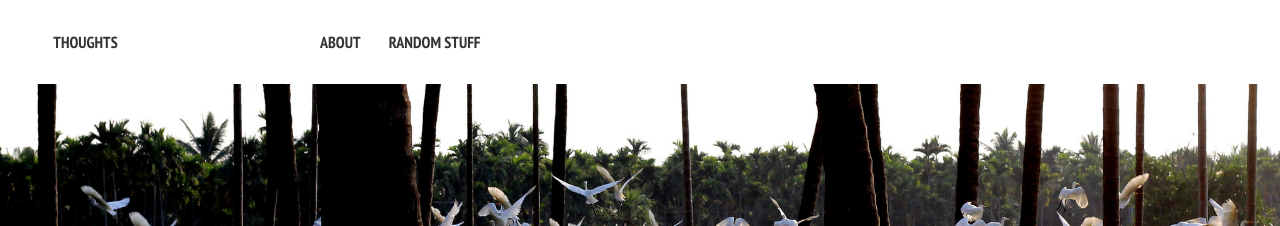
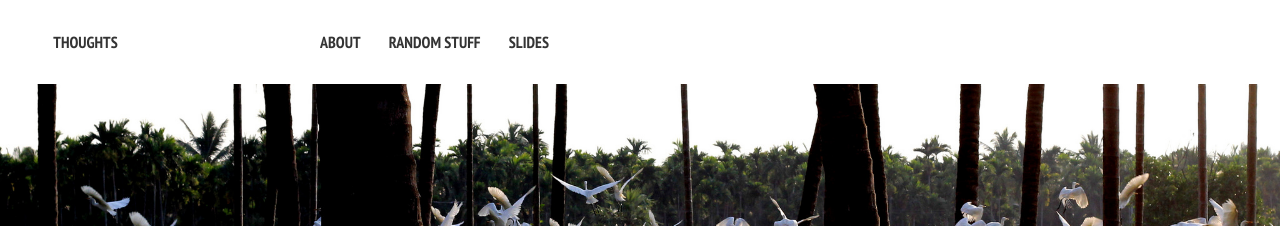
Before and after one commit to vishnu667/vishnu667.github.io, a Jekyll site: the page built from index.md, in a window 1280 px wide. Shown: the top 226 px of the page. Built offline with Jekyll 4.4.1, drawn with Linux system fonts in a browser that asks for light colours; nearby versions of some CDN libraries.

Commit message:
Update navigation.yml

```diff
--- a/_data/navigation.yml
+++ b/_data/navigation.yml
@@ -5,3 +5,6 @@
 
 - title: Random Stuff
   url: /posts/
+
+- title: Slides
+  url: /slides/
```
